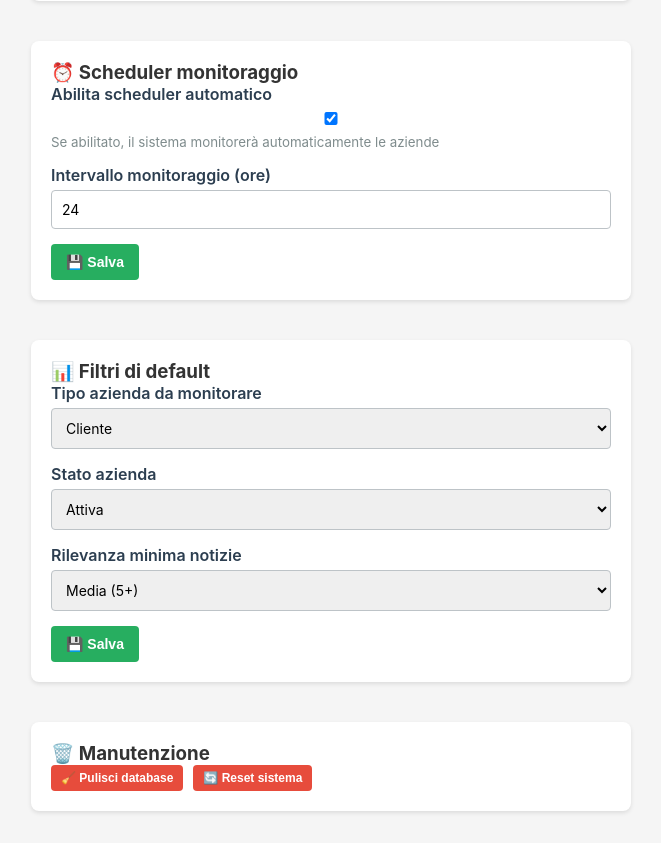
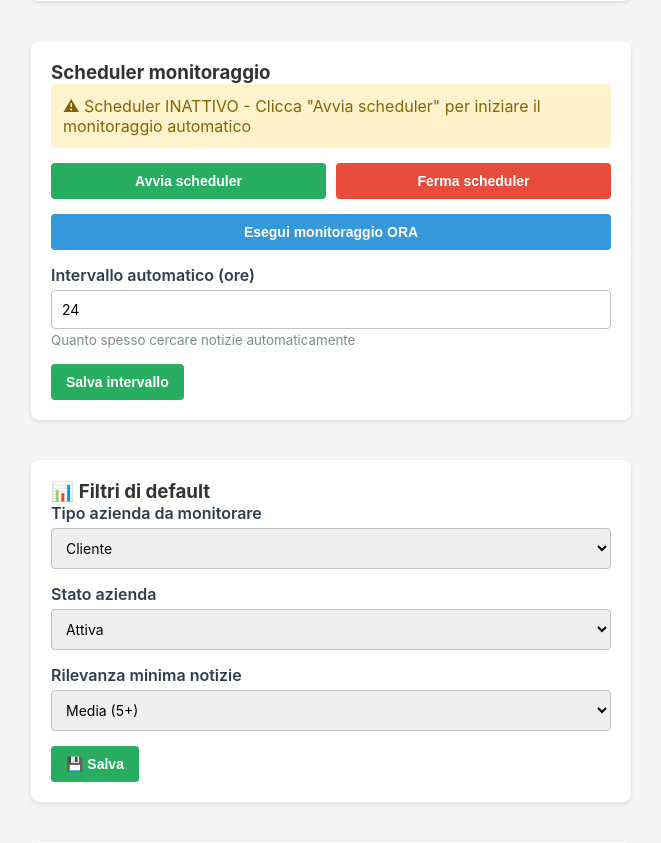
Before and after one commit to angoldon-lang/Customer-intelligence, a FastAPI app: page /settings in a window 1280 px wide. Shown: the part 917-1760 px from the top of the page, without its empty margins (249-910 px from the left). Run offline with FastAPI, Linux system fonts and the light colour scheme.

Commit message:
feat: Add monitoring scheduler controls to Settings page
- Added Start/Stop scheduler buttons
- Added 'Run monitoring NOW' button
- Added scheduler status indicator
- Real-time status updates
- Users can now easily control news monitoring from Settings page

Co-Authored-By: Claude Haiku 4.5 <noreply@anthropic.com>
Claude-Session: https://claude.ai/code/session_01Gm5bweKb7cvHgcZFGKb2Gz

```diff
--- a/app/templates/settings.html
+++ b/app/templates/settings.html
@@ -56,20 +56,26 @@
     </div>
 
     <div class="card">
-        <h3>⏰ Scheduler monitoraggio</h3>
+        <h3>Scheduler monitoraggio</h3>
+        <div id="scheduler-status" style="padding: 12px; background: #fff3cd; border-radius: 4px; margin-bottom: 15px; color: #856404;">
+            Caricamento stato...
+        </div>
+
+        <div style="display: grid; grid-template-columns: 1fr 1fr; gap: 10px; margin-bottom: 15px;">
+            <button type="button" class="btn btn-success" onclick="startScheduler()">Avvia scheduler</button>
+            <button type="button" class="btn btn-danger" onclick="stopScheduler()">Ferma scheduler</button>
+        </div>
+
+        <button type="button" class="btn btn-primary" style="width: 100%; margin-bottom: 15px;" onclick="runMonitoringNow()">Esegui monitoraggio ORA</button>
+
         <form id="scheduler-form">
             <div class="form-group">
-                <label>Abilita scheduler automatico</label>
-                <input type="checkbox" id="scheduler-enabled" checked>
-                <small style="display: block; color: #7f8c8d; margin-top: 5px;">Se abilitato, il sistema monitorerà automaticamente le aziende</small>
+                <label>Intervallo automatico (ore)</label>
+                <input type="number" id="check-interval" value="24" min="1" max="168">
+                <small style="color: #7f8c8d;">Quanto spesso cercare notizie automaticamente</small>
             </div>
 
-            <div class="form-group">
-                <label>Intervallo monitoraggio (ore)</label>
-                <input type="number" id="check-interval" value="24" min="1" max="168">
-            </div>
-
-            <button type="submit" class="btn btn-success">💾 Salva</button>
+            <button type="submit" class="btn btn-success">Salva intervallo</button>
         </form>
     </div>
 
@@ -187,6 +193,85 @@
         alert('Test SMTP sarà implementato nella Fase 3. Invierà un email di test.');
     }
 
+    async function checkSchedulerStatus() {
+        try {
+            const response = await fetch('/api/monitoring/status');
+            const data = await response.json();
+
+            const statusDiv = document.getElementById('scheduler-status');
+            if (data.is_running) {
+                statusDiv.innerHTML = '✓ Scheduler ATTIVO - Monitoraggio in esecuzione automatica';
+                statusDiv.style.background = '#d4edda';
+                statusDiv.style.color = '#155724';
+            } else {
+                statusDiv.innerHTML = '⚠ Scheduler INATTIVO - Clicca "Avvia scheduler" per iniziare il monitoraggio automatico';
+                statusDiv.style.background = '#fff3cd';
+                statusDiv.style.color = '#856404';
+            }
+        } catch (error) {
+            console.error('Error checking scheduler:', error);
+        }
+    }
+
+    async function startScheduler() {
+        const hours = prompt('Intervallo monitoraggio (ore)?', '24');
+        if (!hours) return;
+
+        try {
+            const response = await fetch(`/api/monitoring/start?interval_hours=${hours}`, {
+                method: 'POST'
+            });
+            if (response.ok) {
+                alert('Scheduler avviato! Il sistema cercherà notizie ogni ' + hours + ' ore');
+                checkSchedulerStatus();
+            } else {
+                alert('Errore nell\'avvio dello scheduler');
+            }
+        } catch (error) {
+            alert('Errore: ' + error.message);
+        }
+    }
+
+    async function stopScheduler() {
+        if (!confirm('Fermare il monitoraggio automatico?')) return;
+
+        try {
+            const response = await fetch('/api/monitoring/stop', { method: 'POST' });
+            if (response.ok) {
+                alert('Scheduler fermato');
+                checkSchedulerStatus();
+            } else {
+                alert('Errore nel fermo dello scheduler');
+            }
+        } catch (error) {
+            alert('Errore: ' + error.message);
+        }
+    }
+
+    async function runMonitoringNow() {
+        try {
+            const statusDiv = document.getElementById('scheduler-status');
+            statusDiv.innerHTML = 'Esecuzione monitoraggio in corso...';
+            statusDiv.style.background = '#cfe2ff';
+
+            const response = await fetch('/api/monitoring/run-now', { method: 'POST' });
+            const data = await response.json();
+
+            if (response.ok) {
+                statusDiv.innerHTML = `✓ Monitoraggio completato! ${data.news_saved} notizie salvate`;
+                statusDiv.style.background = '#d4edda';
+                statusDiv.style.color = '#155724';
+                alert(`Monitoraggio completato:\n- Aziende controllate: ${data.companies_checked}\n- Notizie trovate: ${data.news_found}\n- Notizie salvate: ${data.news_saved}`);
+            } else {
+                alert('Errore nell\'esecuzione del monitoraggio');
+                checkSchedulerStatus();
+            }
+        } catch (error) {
+            alert('Errore: ' + error.message);
+            checkSchedulerStatus();
+        }
+    }
+
     function cleanupDatabase() {
         if (confirm('Pulire il database rimuovendo notizie duplicate e vecchie?')) {
             alert('Funzionalità di cleanup sarà implementata nella Fase 2');
@@ -222,5 +307,9 @@
 
     // Load status on page load
     checkAPIStatus();
+    checkSchedulerStatus();
+
+    // Refresh scheduler status every 10 seconds
+    setInterval(checkSchedulerStatus, 10000);
 </script>
 {% endblock %}
```
